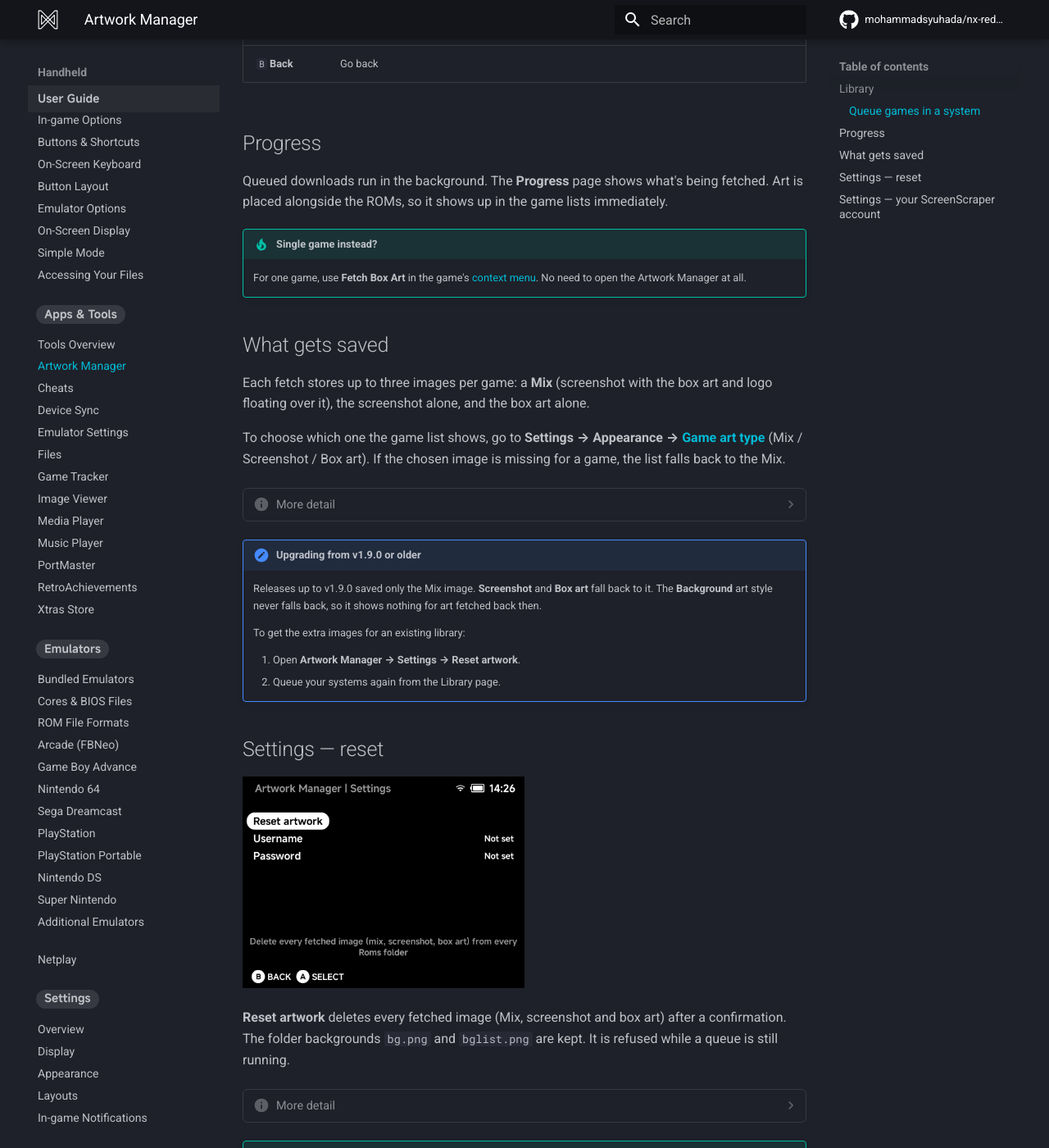
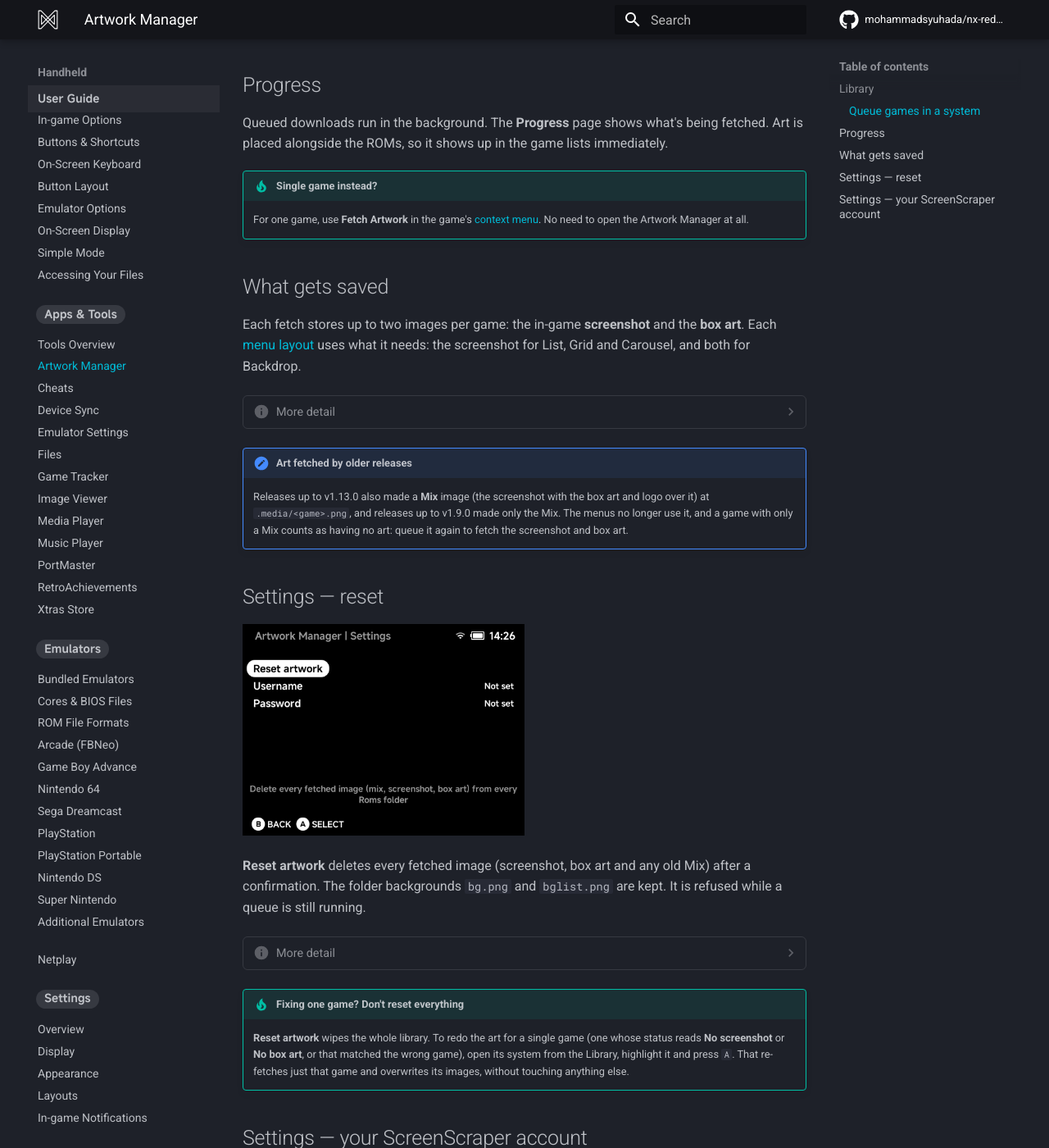
Before and after one commit to mohammadsyuhada/nx-redux-docs, an MkDocs documentation site: the page built from docs/handheld/apps/artwork-manager.md, in a window 1280 px wide and 1400 px high, scrolled down 1914 px. Shown: the whole window at 82% size. Built offline with MkDocs 1.6.1 and Material for MkDocs 9.7.7, drawn with Linux system fonts in a browser that asks for light colours; comment, search, counter and statistics services are not loaded; some of the changed text lies outside the part shown.

Commit message:
docs(artwork): screenshot and box art only, the Mix is no longer used by the menus

```diff
--- a/docs/handheld/apps/artwork-manager.md
+++ b/docs/handheld/apps/artwork-manager.md
@@ -1,7 +1,7 @@
 # Artwork Manager
 
-**Tools → Artwork Manager** fetches box art, screenshots and a mix composite
-for your ROMs in bulk.
+**Tools → Artwork Manager** fetches screenshots and box art for your ROMs in
+bulk.
 
 ![Artwork Manager](../../assets/screenshots/artwork-manager.png)
 
@@ -32,7 +32,7 @@
     are skipped.
 
     **Sega and arcade.** The Sega `MD` and
-    [`GPGX`](../emulators/cores.md#supported-cores) tags cover several systems,
+    [`GPGX`](../emulators/cores.md#systems-with-a-choice-of-core) tags cover several systems,
     so each game there is matched by its file extension instead:
 
     | Extension | Matched as |
@@ -70,9 +70,8 @@
 
 | Status | Meaning |
 | --- | --- |
-| **Done** | All three images are present |
-| **No screenshot** / **No box art** | The Mix is there but that one variant is missing (ScreenScraper had no such image, or it was fetched before the variants existed) |
-| **Mix only** | Just the Mix, with neither variant |
+| **Done** | Both the screenshot and the box art are present |
+| **No screenshot** / **No box art** | Only one of the two is there (ScreenScraper had no such image) |
 | *(nothing)* | No art yet. Once queued, it shows its live status (**Queued**, **Downloading…**, **Done**, **Not Found**, …) |
 
 In the game list:
@@ -80,7 +79,7 @@
 | Button | What it does |
 | --- | --- |
 | `A` **Queue** | Queue just the highlighted game. This re-fetches even if it already has art, so use it to fill in a missing **screenshot** or **box art**, or replace a bad match, for one game |
-| `Y` **Queue All** | Queue every game in the system that has no Mix yet |
+| `Y` **Queue All** | Queue every game in the system that has no art yet |
 | `B` **Back** | Go back |
 
 ## Progress
@@ -90,51 +89,40 @@
 lists immediately.
 
 !!! tip "Single game instead?"
-    For one game, use **Fetch Box Art** in the game's
+    For one game, use **Fetch Artwork** in the game's
     [context menu](../guide/context-menu.md). No need to open the Artwork
     Manager at all.
 
 ## What gets saved
 
-Each fetch stores up to three images per game: a **Mix** (screenshot with the
-box art and logo floating over it), the screenshot alone, and the box art alone.
-
-To choose which one the game list shows, go to **Settings → Appearance →
-[Game art type](../settings/appearance.md)** (Mix / Screenshot / Box art). If
-the chosen image is missing for a game, the list falls back to the Mix.
+Each fetch stores up to two images per game: the in-game **screenshot** and
+the **box art**. Each [menu layout](../guide/layouts.md) uses what it needs:
+the screenshot for List, Grid and Carousel, and both for Backdrop.
 
 ??? info "More detail"
-    All three images come from a single set of ScreenScraper downloads and go
+    Both images come from a single set of ScreenScraper downloads and go
     inside the system's `.media` folder:
 
     | File | Content |
     |---|---|
-    | `.media/<game>.png` | **Mix**: screenshot with the box art and logo floating over it |
-    | `.media/screenshot/<game>.png` | the in-game screenshot on its own |
-    | `.media/boxart/<game>.png` | the box art on its own |
+    | `.media/screenshot/<game>.png` | the in-game screenshot |
+    | `.media/boxart/<game>.png` | the box art |
 
-    A variant is skipped when ScreenScraper has no such image for a game.
+    An image is skipped when ScreenScraper has none for the game. A game with
+    no art at all gets a generated placeholder picture in the menus instead.
 
-    **Game art type** sits next to **Game art style** (thumbnail or
-    full-height background). The **Background** style always uses the
-    screenshot, whatever the type is set to. It shows an empty background for
-    a game whose screenshot has not been fetched.
-
-!!! note "Upgrading from v1.9.0 or older"
-    Releases up to v1.9.0 saved only the Mix image. **Screenshot** and
-    **Box art** fall back to it. The **Background** art style never falls back,
-    so it shows nothing for art fetched back then.
-
-    To get the extra images for an existing library:
-
-    1. Open **Artwork Manager → Settings → Reset artwork**.
-    2. Queue your systems again from the Library page.
+!!! note "Art fetched by older releases"
+    Releases up to v1.13.0 also made a **Mix** image (the screenshot with
+    the box art and logo over it) at `.media/<game>.png`, and releases up to
+    v1.9.0 made only the Mix. The menus no longer use it, and a game with only
+    a Mix counts as having no art: queue it again to fetch the screenshot and
+    box art.
 
 ## Settings — reset
 
 ![Artwork Manager Settings](../../assets/screenshots/artwork-settings.png)
 
-**Reset artwork** deletes every fetched image (Mix, screenshot and box art)
+**Reset artwork** deletes every fetched image (screenshot, box art and any old Mix)
 after a confirmation. The folder backgrounds `bg.png` and `bglist.png` are
 kept. It is refused while a queue is still running.
 
```
Also changed, not shown: docs/reference/release-notes/handheld.md (+1 -1 lines).
